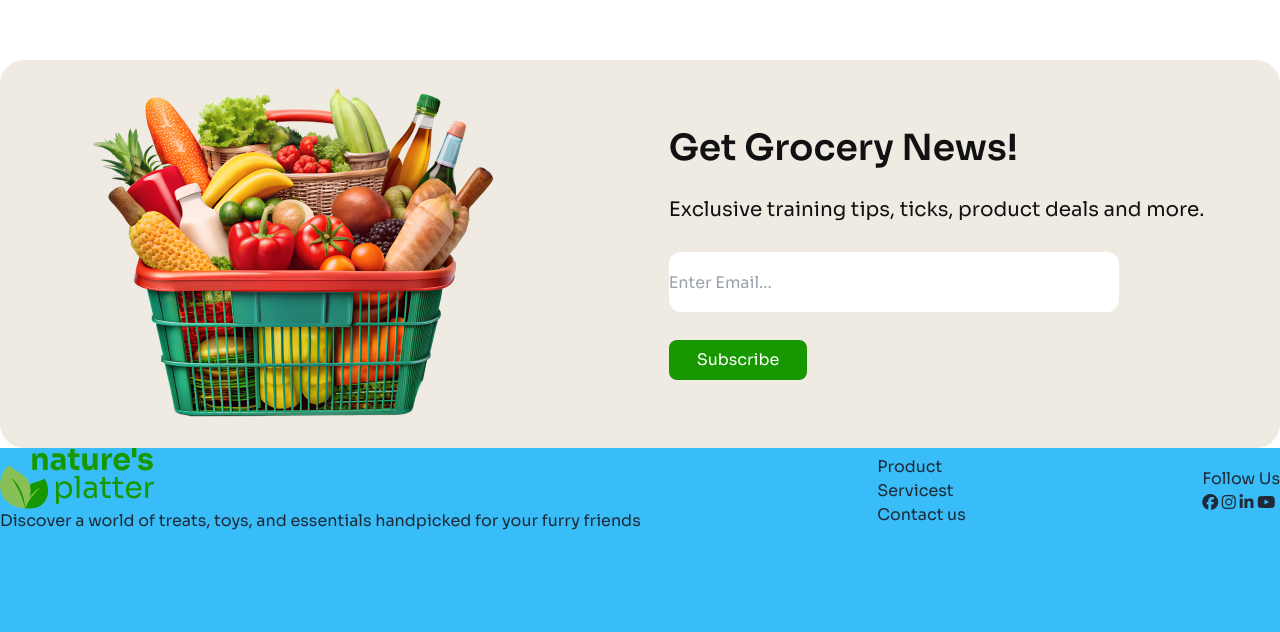
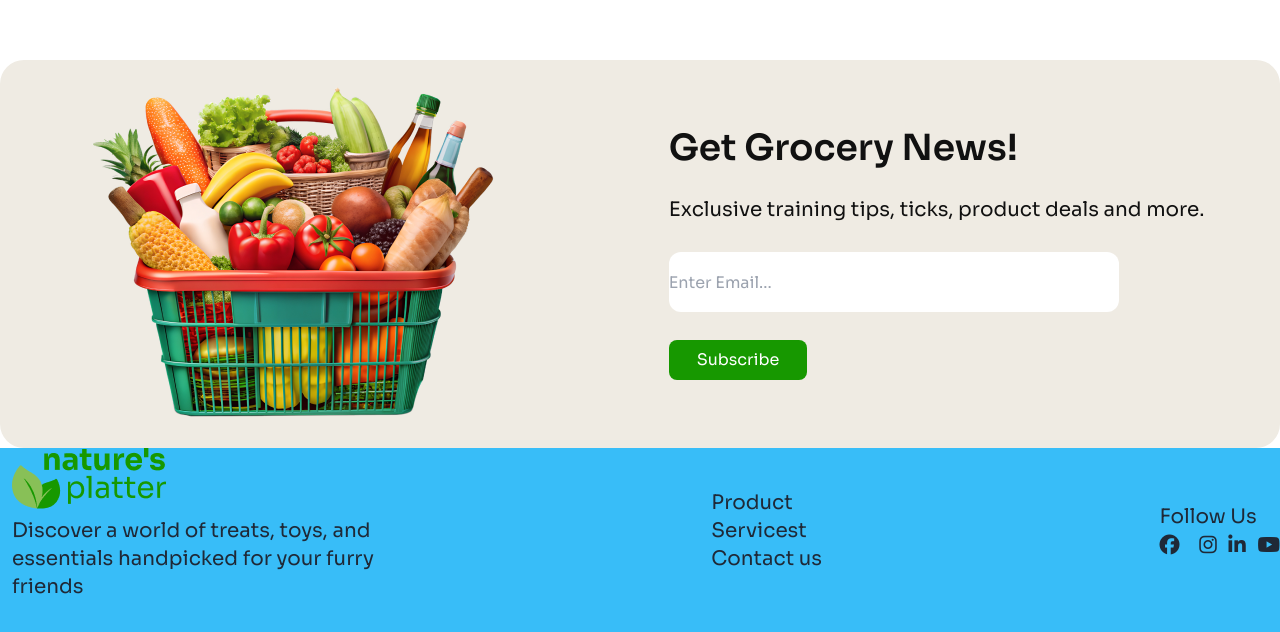
Before and after one commit to Blackspider2003/Natural-Plant-project, a plain HTML site: page index.html in a window 1280 px wide. Shown: the part 2259-2891 px from the top of the page. Drawn offline with nearby package versions, Linux system fonts and the light colour scheme.

Commit message:
Footer Section Done

```diff
--- a/index.html
+++ b/index.html
@@ -53,7 +53,7 @@
               alt=""
             />
           </div>
-          <div>
+          <div class="lg:visible lg:block hidden">
             <ul class="flex lg:flex lg:space-x-5">
               <li>
                 <a href="#" class="font-normal text-[#111111]">Product</a>
@@ -77,6 +77,7 @@
             <button class="bg-[#179800] text-white rounded-lg lg:px-7 lg:py-3">
               Register
             </button>
+            <i class="fa-solid fa-bars lg:hidden visible"></i>
           </div>
         </div>
       </nav>
@@ -211,24 +212,26 @@
     </main>
 
     <footer class="bg-sky-400 w-full lg:h-[650px]">
-        <div class=" lg:container lg:mx-auto flex lg:flex-row flex-col lg:justify-between lg:items-center ">
-            <div>
+        <div class=" lg:container lg:mx-auto flex lg:flex-row flex-col lg:justify-between lg:items-center pl-3">
+            <div class="space-y-2">
                 <img src="./c2-assets/logo-header.png" alt="">
-                <p>Discover a world of treats, toys, and essentials handpicked for your furry friends</p>
+                <p class="font-normal lg:text-xl text-sm">Discover a world of treats, toys, and <br> essentials handpicked for your furry <br> friends</p>
             </div>
-            <div class="flex flex-col lg:space-y-5">
+            <div class="flex flex-col lg:space-y-5 mt-3">
                 <ul>
-                    <li><a href="#">Product</a></li>
-                    <li><a href="#">Servicest</a></li>
-                    <li><a href="#">Contact us</a></li>
+                    <li><a href="#" class="lg:text-xl text-sm">Product</a></li>
+                    <li><a href="#" class="lg:text-xl text-sm">Servicest</a></li>
+                    <li><a href="#" class="lg:text-xl text-sm">Contact us</a></li>
                 </ul>
             </div>
-            <div>
-                <p>Follow Us</p>
-                <i class="fa-brands fa-facebook"></i>
-                <i class="fa-brands fa-instagram"></i>
-                <i class="fa-brands fa-linkedin-in"></i>
-                <i class="fa-brands fa-youtube"></i>
+            <div class="lg:mt-18 mt-3">
+                <p class="font-normal lg:text-xl text-sm">Follow Us</p>
+                <div class="space-x-2">
+                <i class="fa-brands fa-facebook lg:text-xl"></i>
+                <i class="fa-brands fa-instagram lg:text-xl"></i>
+                <i class="fa-brands fa-linkedin-in lg:text-xl"></i>
+                <i class="fa-brands fa-youtube lg:text-xl"></i>
+                </div>
             </div>
         </div>
     </footer>
```
